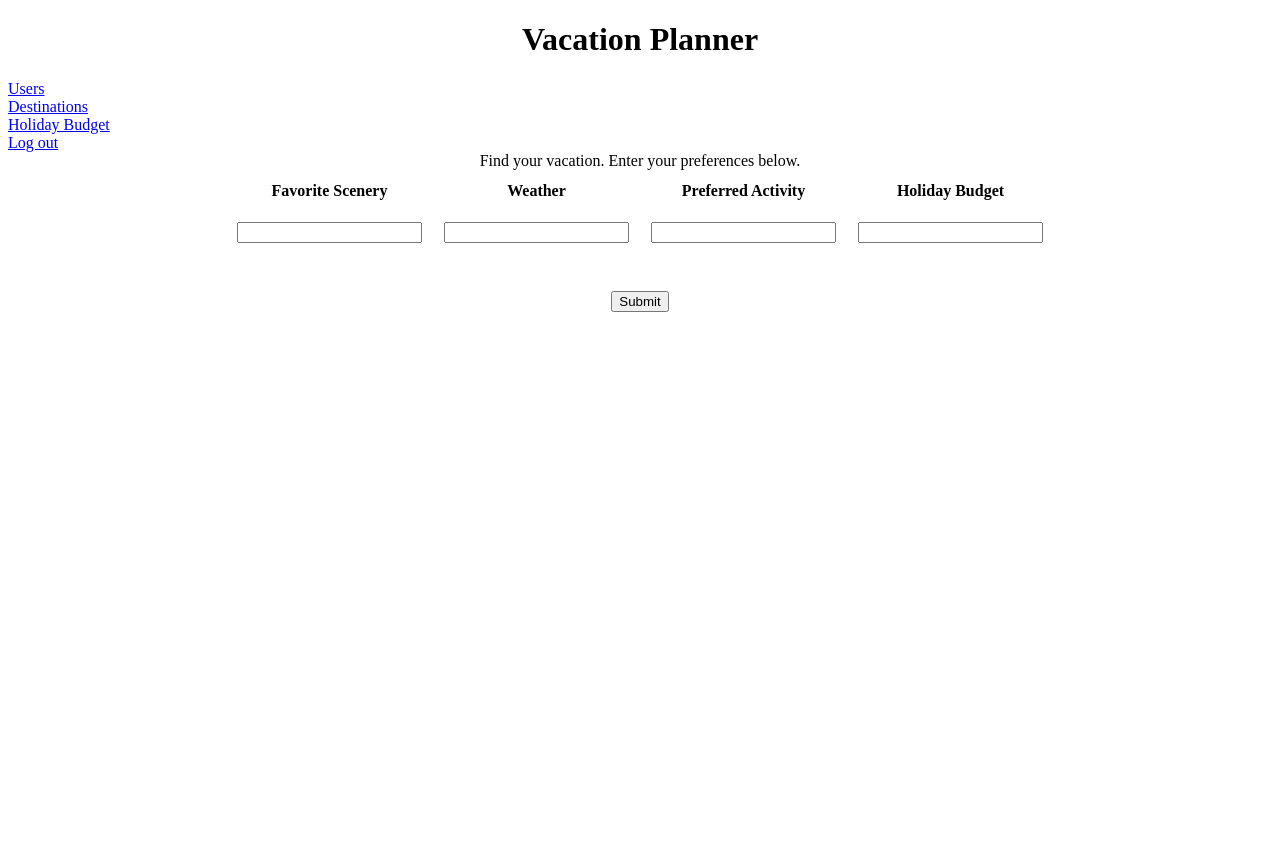
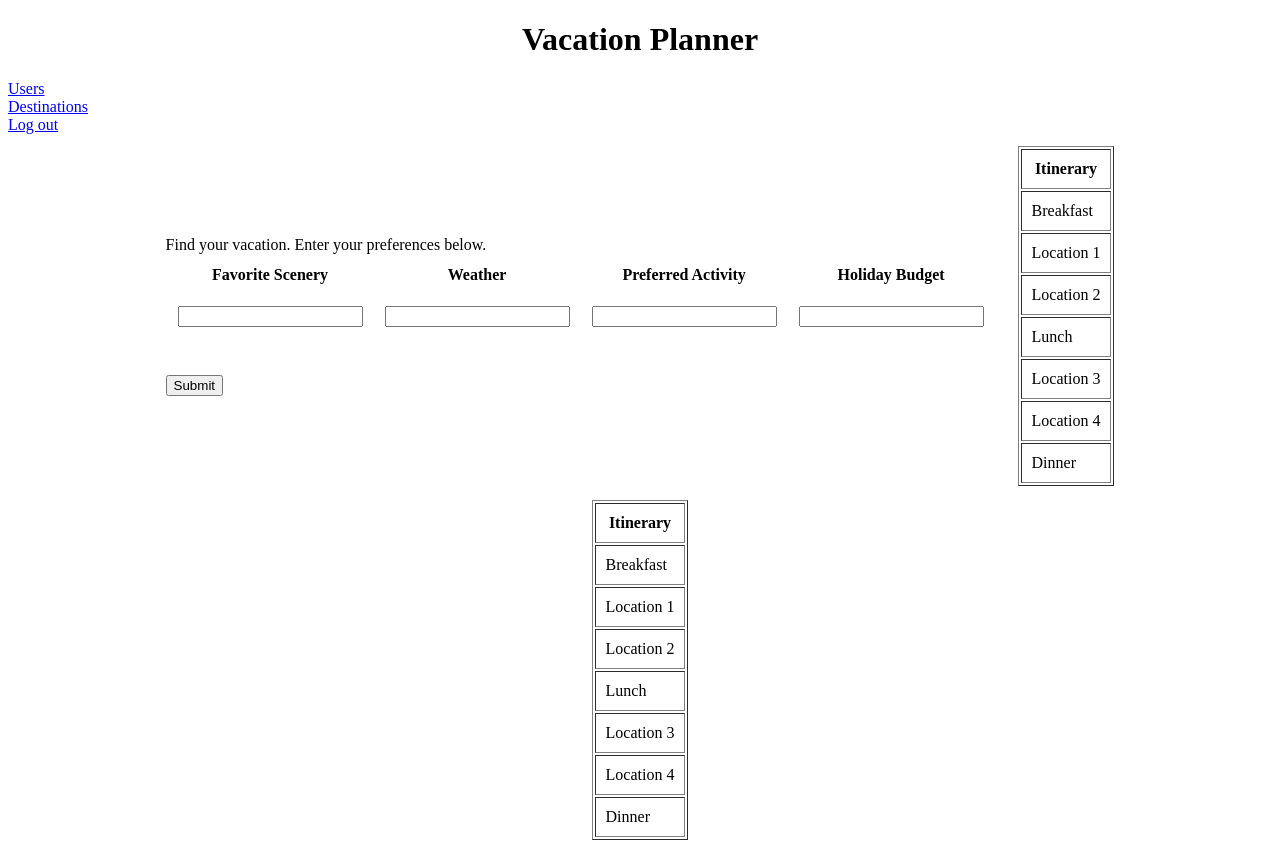
Before and after one commit to HaileB65/VacationFinderApp, a Spring Boot app: page /home in a window 1280 px wide. Before the commit the page ends 312 px from the top, so only its background shows below. Run offline with Spring Boot 4, Linux system fonts and the light colour scheme; a user stored in the database is signed in; some of the project's set-up classes (security, data sources, template engines, error pages and the like) are left out, and stand-ins take their place.

Commit message:
Added itinerary and check list layout to home page

```diff
--- a/src/main/java/Capstone/Project/VacationFinder/controllers/HomeController.java
+++ b/src/main/java/Capstone/Project/VacationFinder/controllers/HomeController.java
@@ -38,7 +38,7 @@ public class HomeController {
     public String showQuestionnaireResultsPage(@ModelAttribute("questionnaire") Questionnaire questionnaire, Model model) {
         model.addAttribute("questionnaire", questionnaire);
 
-        List<Destination> destinationsTable = destinationService.getDestinationBySceneryAndMinimumBudgetLessThan(questionnaire.getFavoriteScenery(), questionnaire.getBudget());
+        List<Destination> destinationsTable = destinationService.getDestinationBySceneryAndDailyCostLessThan(questionnaire.getFavoriteScenery(), questionnaire.getDailyCost());
         model.addAttribute("destinationsTable", destinationsTable);
 
         return "results-page";
--- a/src/main/java/Capstone/Project/VacationFinder/models/Destination.java
+++ b/src/main/java/Capstone/Project/VacationFinder/models/Destination.java
@@ -28,7 +28,7 @@ public class Destination {
     String activity1;
     String activity2;
     String activity3;
-    BigDecimal minimumBudget;
+    BigDecimal dailyCost;
 
     @Column(name = "timestamp")
     @CreationTimestamp
--- a/src/main/java/Capstone/Project/VacationFinder/models/Questionnaire.java
+++ b/src/main/java/Capstone/Project/VacationFinder/models/Questionnaire.java
@@ -13,5 +13,5 @@ public class Questionnaire {
     String favoriteScenery;
     String weather;
     String preferredActivity;
-    BigDecimal budget;
+    BigDecimal dailyCost;
 }
--- a/src/main/java/Capstone/Project/VacationFinder/repositories/DestinationRepository.java
+++ b/src/main/java/Capstone/Project/VacationFinder/repositories/DestinationRepository.java
@@ -12,11 +12,11 @@ public interface DestinationRepository extends JpaRepository<Destination, Long>
 
     List<Destination> findAll();
 
-    List<Destination> findByMinimumBudgetLessThan(BigDecimal budget);
+    List<Destination> findBydailyCostLessThan(BigDecimal dailyCost);
 
     List<Destination> findByScenery(String scenery);
 
-    List<Destination> findBySceneryAndMinimumBudgetLessThan(String scenery, BigDecimal budget);
+    List<Destination> findBySceneryAndDailyCostLessThan(String scenery, BigDecimal dailyCost);
 
 
 }
--- a/src/main/resources/templates/home.html
+++ b/src/main/resources/templates/home.html
@@ -11,13 +11,14 @@
 <br>
 <a align="left" th:href="@{/destinations}">Destinations</a>
 <br>
-<a align="left" th:href="@{/budget}">Holiday Budget</a>
-<br>
 <a align="left" th:href="@{/logout}">Log out</a>
 
 <div align="center">
 
-    <a>Find your vacation. Enter your preferences below.</a>
+    <table border="0" cellpadding="10">
+        <tr>
+            <td>
+                <a align="center">Find your vacation. Enter your preferences below.</a>
                 <form action="#" method="post" th:action="@{/resultsPage}"
                       th:object="${questionnaire}">
                     <table border="0" cellpadding="10">
@@ -31,13 +32,72 @@
                             <td><input required th:field="*{favoriteScenery}" type="text"/>
                             <td><input required th:field="*{weather}" type="text"/>
                             <td><input required th:field="*{preferredActivity}" type="text"/>
-                <td><input required th:field="*{budget}" type="number"/>
-                </td>
+                            <td><input required th:field="*{dailyCost}" type="number"/></td>
                         </tr>
                     </table>
                     <br><br>
-        <input type="submit" value="Submit">
+                    <input align="center" type="submit" value="Submit">
                 </form>
+            </td>
+            <td>
+                <table border="1" cellpadding="10">
+                    <tr>
+                        <th>Itinerary</th>
+                    </tr>
+                    <tr>
+                        <td>Breakfast</td>
+                    </tr>
+                    <tr>
+                        <td>Location 1</td>
+                    </tr>
+                    <tr>
+                        <td>Location 2</td>
+                    </tr>
+                    <tr>
+                        <td>Lunch</td>
+                    </tr>
+                    <tr>
+                        <td>Location 3</td>
+                    </tr>
+                    <tr>
+                        <td>Location 4</td>
+                    </tr>
+                    <tr>
+                        <td>Dinner</td>
+                    </tr>
+                </table>
+            </td>
+        </tr>
+        <tr>
+            <table border="1" cellpadding="10">
+                <tr>
+                    <th>Itinerary</th>
+                </tr>
+                <tr>
+                    <td>Breakfast</td>
+                </tr>
+                <tr>
+                    <td>Location 1</td>
+                </tr>
+                <tr>
+                    <td>Location 2</td>
+                </tr>
+                <tr>
+                    <td>Lunch</td>
+                </tr>
+                <tr>
+                    <td>Location 3</td>
+                </tr>
+                <tr>
+                    <td>Location 4</td>
+                </tr>
+                <tr>
+                    <td>Dinner</td>
+                </tr>
+            </table>
+        </tr>
+    </table>
 </div>
+
 </body>
 </html>
```
Also changed, not shown: src/main/java/Capstone/Project/VacationFinder/services/DestinationService.java (+4 -4 lines), src/main/resources/templates/destinations.html (+6 -3 lines), src/main/resources/templates/results-page.html (+6 -4 lines), src/main/resources/templates/the-bahamas.html (+5 -3 lines). Lines whose indentation alone changed are shown as unchanged.
